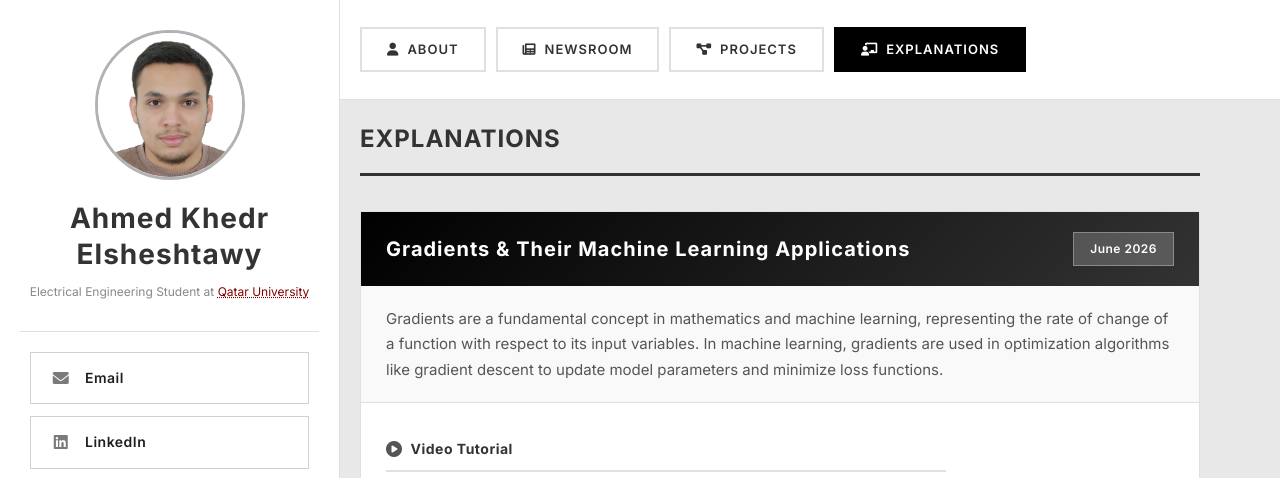
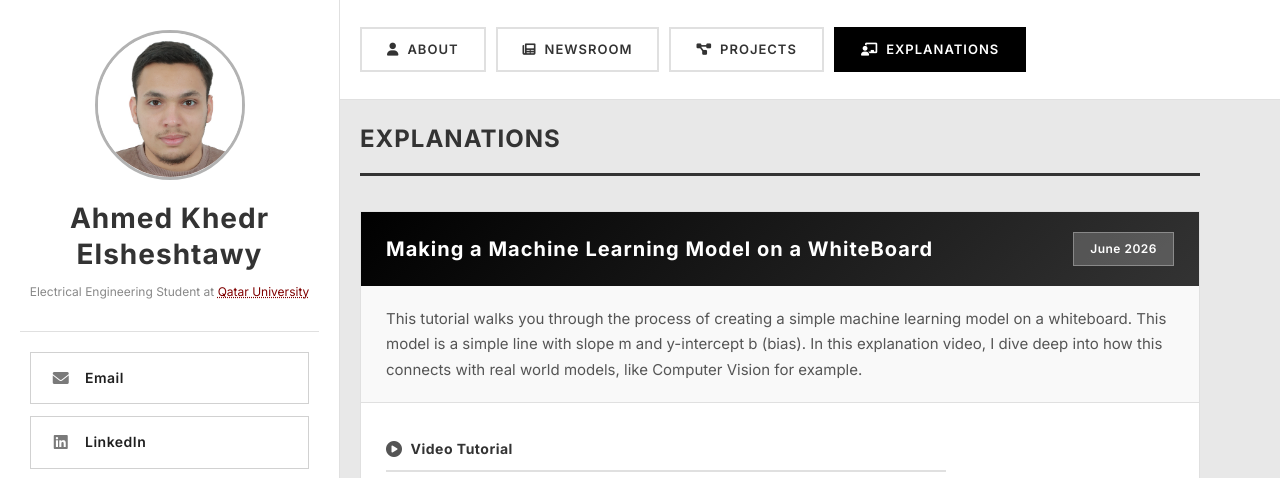
Before and after one commit to Ahmed-Elsheshtawy/Personal-Webpage, a plain HTML site: page source/index.html in a window 1280 px wide. Both pictures are taken after a click on the link "EXPLANATIONS". Shown: the top 478 px of the page. Drawn offline with nearby package versions, Linux system fonts and the light colour scheme.

Commit message:
Added ML video on white board

```diff
--- a/source/index.html
+++ b/source/index.html
@@ -526,8 +526,26 @@
             <div class="section-header">
                 <h2>EXPLANATIONS</h2>
             </div>
+
+            <div class="explanations-container">
+                <!-- Making a Machine Learning Model on a WhiteBoard -->
+                <div class="explanation-card" data-category="circuits">
+                    <div class="explanation-header">
+                        <h3 class="explanation-title">Making a Machine Learning Model on a WhiteBoard</h3>
+                        <span class="explanation-date">June 2026</span>
+                    </div>
+                    <p class="explanation-description">This tutorial walks you through the process of creating a simple machine learning model on a whiteboard. This model is a simple line with slope m and y-intercept b (bias). In this explanation video, I dive deep into how this connects with real world models, like Computer Vision for example.</p>
+
+                    <div class="explanation-content">
+                        <div class="explanation-video">
+                            <div class="viewer-label"><i class="fas fa-play-circle"></i> Video Tutorial</div>
+                            <div class="video-embed">
+                                <iframe width="560" height="315" src="https://www.youtube.com/embed/3jQfYHVbmvA?si=xDQeVCnpMonTRXoS" title="YouTube video player" frameborder="0" allow="accelerometer; autoplay; clipboard-write; encrypted-media; gyroscope; picture-in-picture; web-share" referrerpolicy="strict-origin-when-cross-origin" allowfullscreen></iframe>
+                            </div>
+                        </div>
+                    </div>
+                </div>
                 <!-- Gradients & It's Machine Learning Applications-->
-            <div class="explanations-container">
                 <div class="explanation-card" data-category="circuits">
                     <div class="explanation-header">
                         <h3 class="explanation-title">Gradients & Their Machine Learning Applications</h3>
@@ -558,6 +576,7 @@
                                 <div class="viewer-label"><i class="fas fa-play-circle"></i> Video Tutorial</div>
                                 <div class="video-embed">
                                     <iframe width="560" height="315" src="https://www.youtube.com/embed/UKWWcUoc8lY?si=4wY91Xl_dYiHEoZ4" title="Node Voltage Tutorial" frameborder="0" allow="accelerometer; autoplay; clipboard-write; encrypted-media; gyroscope; picture-in-picture; web-share" referrerpolicy="strict-origin-when-cross-origin" allowfullscreen></iframe>
+                                </div>
                             </div>
                         </div>
                     </div>
```
Lines whose indentation alone changed are shown as unchanged.
